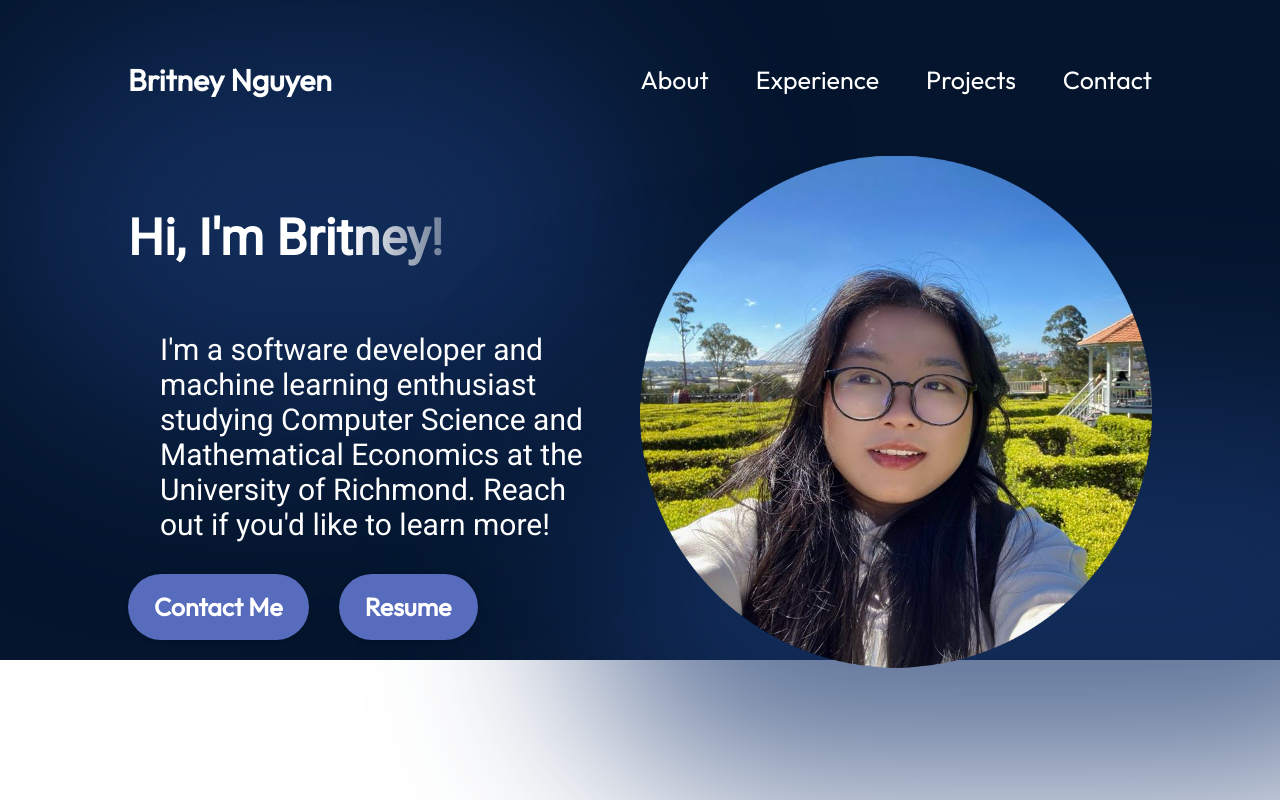
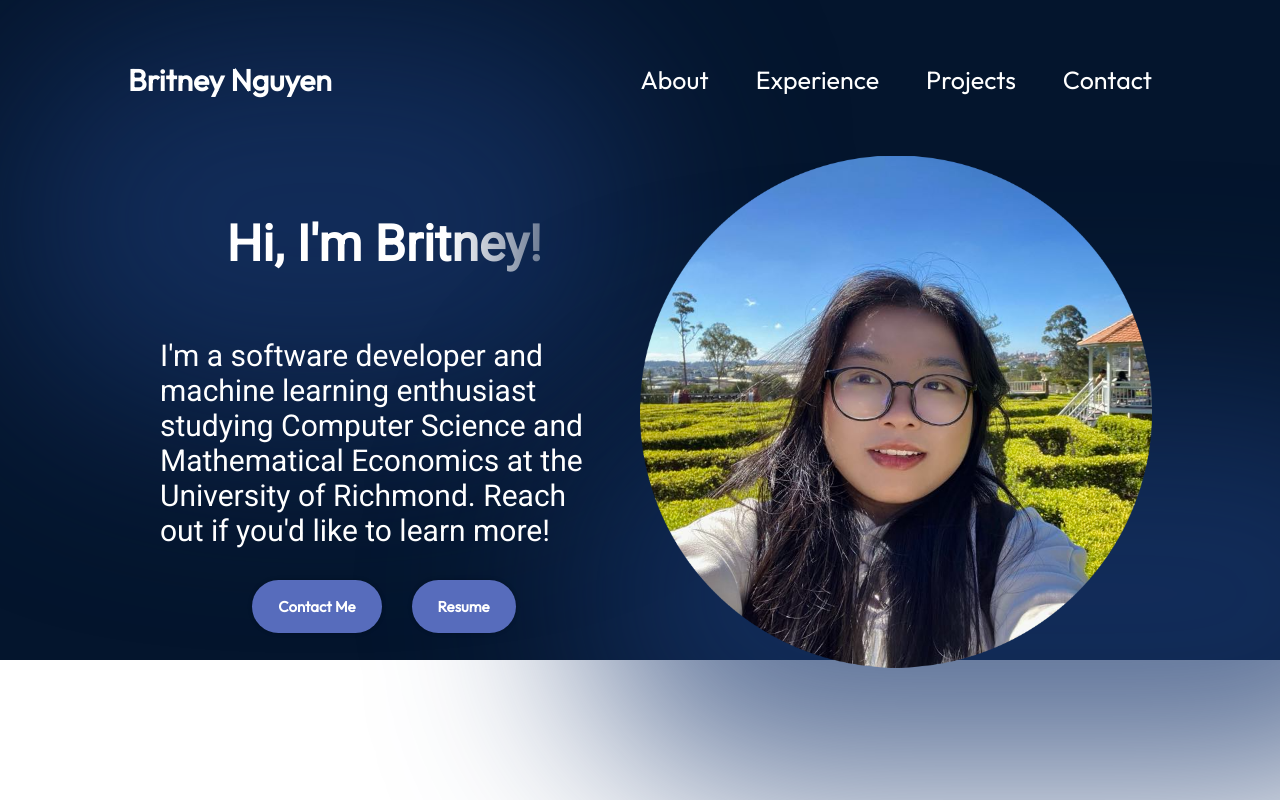
Before and after one commit to bnnguyen/Britney-first-portfolio, a React (Vite) app: page / in a window 1280 px wide. Shown: the top 800 px of the page. Built offline with nearby package versions, Linux system fonts and the light colour scheme.

Commit message:
fix hero buttons

```diff
--- a/src/components/Hero/Hero.module.css
+++ b/src/components/Hero/Hero.module.css
@@ -14,7 +14,7 @@
 .content {
     display: flex;
     flex-direction: column;
-    align-items: flex-start;
+    align-items: center;
     color: var(--color-text);
     z-index: 1;
 }
@@ -48,7 +48,7 @@
     background-color: var(--color-primary);
     color: var(--color-text);
     border-radius: 100px;
-    font-size: 25px;
+    font-size: 15px;
     font-weight: 600;
     padding: 17px 26px;
     box-shadow: 0 0 4px 0 rgba(0,0,0,0.25);
```
